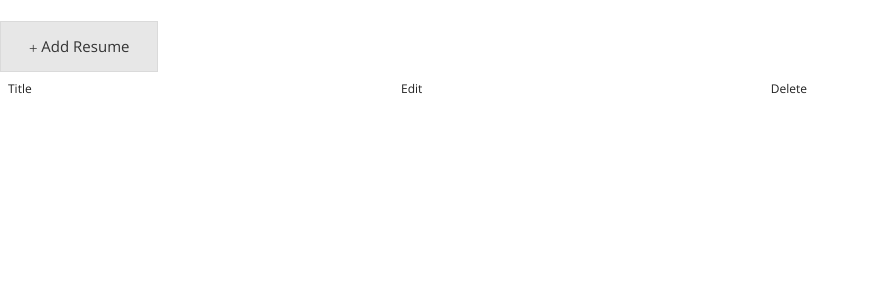
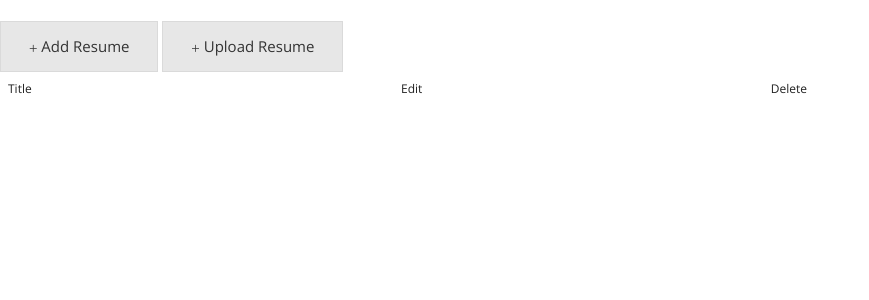
Before and after one commit to animeshh/HighFly, a Flask app: page /resumes in a window 1280 px wide. Shown: the part 45-345 px from the top of the page, without its empty margins (0-869 px from the left). Run offline with Flask 2, Linux system fonts and the light colour scheme; the visitor is signed in with stand-in values (Sample User, id 1); data comes from the database, SQL or seed files in the repository; data that the repository does not hold is empty; some libraries are stand-ins or nearby versions; some web fonts are replaced.

Commit message:
code added for upload resume

```diff
--- a/app/templates/resume_list.html
+++ b/app/templates/resume_list.html
@@ -1,6 +1,7 @@
 {% extends "base.html" %}
 {% block content %}
 <a href="{{ url_for('add_resume') }}" class="btn btn-default"><span class="glyphicon glyphicon-plus"></span> Add Resume</a>
+<a href="{{ url_for('upload_resume') }}" class="btn btn-default"><span class="glyphicon glyphicon-plus"></span> Upload Resume</a>
 <div></div>
 <table class="table table-hover">
  	<thead>
```
